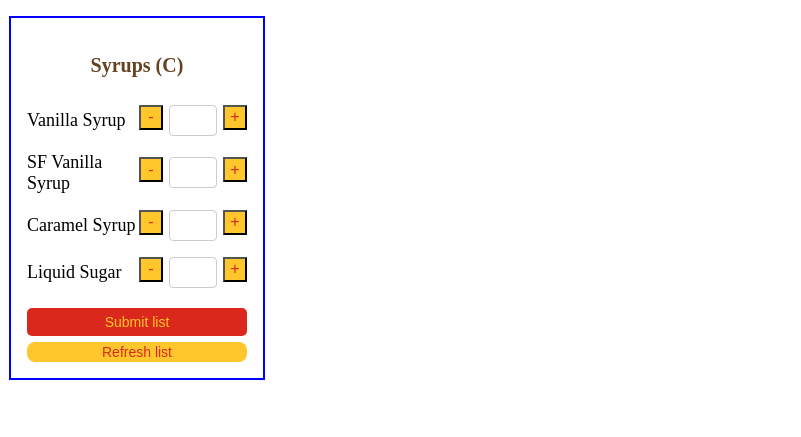
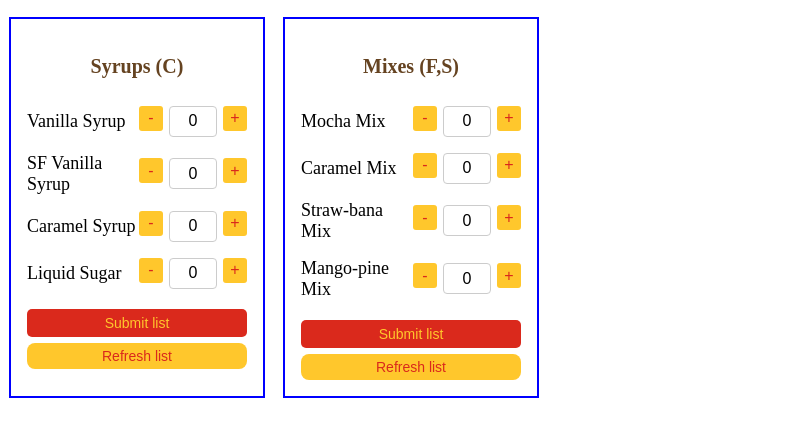
Before and after one commit to Tinyrabbit25/Stock_List_APP, a plain HTML site: page index.html in a window 1280 px wide. Shown: the part 49-486 px from the top of the page, without its empty margins (0-801 px from the left). Drawn offline with Linux system fonts and the light colour scheme.

Commit message:
Added a new card with a new set of Stock list.

```diff
--- a/Script.js
+++ b/Script.js
@@ -1,20 +1,22 @@
 document.addEventListener("DOMContentLoaded", () => {
-  const syrupRows = document.querySelectorAll(".SyrupRow");
-  const submitBtn = document.getElementById("submitBtn");
-  const refreshBtn = document.getElementById("refreshBtn");  // 🆕 NEW button for refresh
-  const updateBtn = document.getElementById("updateBtn");
-  const checklist = document.getElementById("checklist");
+  // Select all cards (both syrup and mixes)
+  const cards = document.querySelectorAll(".Card, .Card2");
 
-  // Initialize checklist hidden and style it for visibility
+  cards.forEach(card => {
+    const rows = card.querySelectorAll(".SyrupRow, .MixesRow"); // Rows inside this card
+    const submitBtn = card.querySelector(".submitBtn");
+    const refreshBtn = card.querySelector(".refreshBtn");
+    const updateBtn = card.querySelector(".updateBtn");
+    const checklist = card.querySelector(".checklist");
+
     checklist.style.display = "none";
 
-  // 🆕 NEW: Use input[type=number] instead of span, update quantity logic accordingly
-  syrupRows.forEach((row) => {
+    // Setup quantity buttons and input behavior per row
+    rows.forEach(row => {
       const decrementBtn = row.querySelector(".Quantity button:first-child");
       const incrementBtn = row.querySelector(".Quantity button:last-child");
       const quantityInput = row.querySelector(".Quantity input");
 
-    // Ensure quantity input always stays >= 0
       quantityInput.addEventListener("input", () => {
         if (quantityInput.value === "" || parseInt(quantityInput.value) < 0) {
           quantityInput.value = 0;
@@ -36,11 +38,11 @@ document.addEventListener("DOMContentLoaded", () => {
       });
     });
 
-  // Submit button logic (no change here, just now reads from input.value)
+    // Submit button logic
     submitBtn.addEventListener("click", () => {
       checklist.innerHTML = ""; // Clear previous checklist items
 
-    syrupRows.forEach((row) => {
+      rows.forEach(row => {
         const labelText = row.dataset.label;
         const quantityInput = row.querySelector(".Quantity input");
         const quantity = quantityInput.value;
@@ -58,37 +60,33 @@ document.addEventListener("DOMContentLoaded", () => {
         }
       });
 
-    // Show checklist inside the same card
       checklist.style.display = "block";
 
-    // Hide syrup rows and submit & refresh buttons
-    syrupRows.forEach(row => row.style.display = "none");
+      rows.forEach(row => (row.style.display = "none"));
       submitBtn.style.display = "none";
-    refreshBtn.style.display = "none";  // 🆕 NEW hides refresh on submit
-
-    // Show update button inside the same card
+      refreshBtn.style.display = "none";
       updateBtn.style.display = "inline-block";
     });
 
-  // Refresh button logic - clears all inputs to 0
+    // Refresh button logic — clears inputs only inside this card
     refreshBtn.addEventListener("click", () => {
-    syrupRows.forEach((row) => {
+      rows.forEach(row => {
         const quantityInput = row.querySelector(".Quantity input");
         quantityInput.value = 0;
       });
     });
 
-  // Update button logic (bring user back to form to edit)
+    // Update button logic — show inputs again
     updateBtn.addEventListener("click", () => {
       checklist.style.display = "none";
-    syrupRows.forEach(row => row.style.display = "flex");
+      rows.forEach(row => (row.style.display = "flex"));
       submitBtn.style.display = "inline-block";
-    refreshBtn.style.display = "inline-block";  // 🆕 show refresh button again
+      refreshBtn.style.display = "inline-block";
       updateBtn.style.display = "none";
     });
 
     // Checklist crossing out on checkbox toggle
-  checklist.addEventListener("change", (e) => {
+    checklist.addEventListener("change", e => {
       if (e.target.type === "checkbox") {
         const label = e.target.parentElement;
         label.style.textDecoration = e.target.checked ? "line-through" : "none";
@@ -96,3 +94,4 @@ document.addEventListener("DOMContentLoaded", () => {
       }
     });
   });
+});
--- a/Style.css
+++ b/Style.css
@@ -1,19 +1,18 @@
-:root{
-    --text-color:#FFC72C;
+:root {
+  --text-color: #FFC72C;
   --main-color: #DA291C;
   --secondary-color: #4B57DB;
   --third-color: #654321;
 }
 
-h1{
+h1 {
   font-weight: 2000;
   font-size: 26px;
   text-align: center;
   text-decoration: underline;
 }
 
-
-.Card{
+.Card {
   display: flex;
   flex-direction: column;
   border: 2px solid blue;
@@ -23,22 +22,34 @@ h1{
   margin: 1px;
 }
 
-.Card h3{
+.Card h3 {
   font-size: 20px;
   color: var(--third-color);
   text-align: center;
 }
 
-.Syrup label{
+.Card2 {
+  display: flex;
+  flex-direction: column;
+  border: 2px solid blue;
+  padding: 16px;
+  max-width: 220px;
+  min-height: 200px;
+  margin: 1px;
+}
+
+.Card2 h3 {
   font-size: 20px;
+  color: var(--third-color);
   text-align: center;
 }
 
-.SyrupRow{
+.SyrupRow,
+.MixesRow {
   display: flex;
   justify-content: space-between;
   align-items: center;
-    margin : 8px 0;
+  margin: 8px 0;
 }
 
 .Syrup {
@@ -49,7 +60,20 @@ h1{
   gap: 6px;
 }
 
-.Quantity button{
+.Mixes {
+  font-size: 18px;
+  font-weight: 100;
+  display: flex;
+  align-items: center;
+  gap: 6px;
+}
+
+.Quantity {
+  display: flex;
+  align-items: baseline center;
+}
+
+.Quantity button {
   width: 24px;
   height: 25px;
   font-size: 16px;
@@ -57,19 +81,16 @@ h1{
   color: var(--main-color);
   cursor: pointer;
   padding: 0;
+  border: none;
+  border-radius: 3px;
 }
 
-.Quantity button:hover{
+.Quantity button:hover {
   background-color: var(--secondary-color);
   transition: 0.4s ease-in-out;
 }
 
-.Quantity{
-  display: flex;
-  align-items:baseline center;
-}
-
-.Quantity input[type="number"] { /* Manual input type */
+.Quantity input[type="number"] {
   width: 36px;
   text-align: center;
   font-size: 16px;
@@ -81,42 +102,42 @@ h1{
 }
 
 input[type=number]::-webkit-outer-spin-button,
-input[type=number]::-webkit-inner-spin-button{
+input[type=number]::-webkit-inner-spin-button {
   -webkit-appearance: none;
-   margin:0;
+  margin: 0;
 }
 
 /* Colors for Title */
-.Half-red{
+.Half-red {
   color: var(--text-color);
 }
 
-.Half-yellow{
+.Half-yellow {
   color: var(--main-color);
 }
 
-.Warm-blue{
+.Warm-blue {
   color: var(--secondary-color);
 }
 
 /* Checklist items */
-#checklist {
+.checklist {
   list-style: none;
   padding: 0;
   width: 100%;
 }
 
-#checklist li {
+.checklist li {
   margin: 8px 0;
   font-size: 16px;
 }
 
-#checklist input[type="checkbox"] {
+.checklist input[type="checkbox"] {
   margin-right: 8px;
 }
 
-#submitBtn,
-#updateBtn {
+.submitBtn,
+.updateBtn {
   margin-top: 12px;
   padding: 6px 12px;
   font-size: 14px;
@@ -125,23 +146,31 @@ input[type=number]::-webkit-inner-spin-button{
   cursor: pointer;
 }
 
-#submitBtn {
+.submitBtn {
   background-color: var(--main-color);
   color: var(--text-color);
 }
 
-#updateBtn {
+.updateBtn {
   background-color: var(--secondary-color);
   color: white;
 }
 
-#refreshBtn{
+.refreshBtn {
   background-color: var(--text-color);
   color: var(--main-color);
   font-size: 14px;
   border-radius: 8px;
   border: none;
   cursor: pointer;
-  padding: 0px;
-  height: 20px;
+  padding: 0px 6px;
+  height: 26px;
+  margin-top: 6px;
 }
+
+.card-container {
+  display: flex;
+  flex-wrap: wrap;
+  gap: 1rem;
+  justify-content: left;
+}
--- a/index.html
+++ b/index.html
@@ -17,6 +17,9 @@
     </h1>
   </header>
 
+  <!-------Card container----->
+  <div class="card-container">
+
     <!-- Stock Input Card -->
     <div class="Card" id="stockForm">
       <header>
@@ -28,8 +31,7 @@
         <label class="Syrup">Vanilla Syrup</label>
         <div class="Quantity">
           <button type="button">-</button>
-        <!-- 🆕 NEW: Replace span with input[type=number] -->
-        <input type="number" value="" min="0" />
+          <input type="number" value="0" min="0" />
           <button type="button">+</button>
         </div>
       </div>
@@ -39,8 +41,7 @@
         <label class="Syrup">SF Vanilla Syrup</label>
         <div class="Quantity">
           <button type="button">-</button>
-        <!-- 🆕 NEW -->
-        <input type="number" value="" min="0" />
+          <input type="number" value="0" min="0" />
           <button type="button">+</button>
         </div>
       </div>
@@ -50,8 +51,7 @@
         <label class="Syrup">Caramel Syrup</label>
         <div class="Quantity">
           <button type="button">-</button>
-        <!-- 🆕 NEW -->
-        <input type="number" value="" min="0" />
+          <input type="number" value="0" min="0" />
           <button type="button">+</button>
         </div>
       </div>
@@ -61,21 +61,76 @@
         <label class="Syrup">Liquid Sugar</label>
         <div class="Quantity">
           <button type="button">-</button>
-        <!-- 🆕 NEW -->
-        <input type="number" value="" min="0" />
+          <input type="number" value="0" min="0" />
           <button type="button">+</button>
         </div>
       </div>
 
       <!-- Buttons -->
-    <button id="submitBtn">Submit list</button>
-    <button id="refreshBtn" style="margin-top: 6px;">Refresh list</button>
-    <button id="updateBtn" style="display: none;">Update List</button>
+      <button class="submitBtn">Submit list</button>
+      <button class="refreshBtn" style="margin-top: 6px;">Refresh list</button>
+      <button class="updateBtn" style="display: none;">Update List</button>
 
       <!-- Checklist will show here -->
-    <ul id="checklist" style="display:none; margin-top: 20px; list-style: none; padding-left: 0;"></ul>
+      <ul class="checklist" style="display:none; margin-top: 20px; list-style: none; padding-left: 0;"></ul>
+    </div>
 
+    <!------Mixes Card-------->
+    <div class="Card2" id="Stockform2">
+      <header>
+        <h3 class="S2"> Mixes (F,S) </h3>
+      </header>
+
+      <!-- Mocha Mix -->
+      <div class="MixesRow" data-label="Mocha Mix">
+        <label class="Mixes">Mocha Mix</label>
+        <div class="Quantity">
+          <button type="button">-</button>
+          <input type="number" value="0" min="0" />
+          <button type="button">+</button>
         </div>
+      </div>
+
+      <!-- Caramel Mix -->
+      <div class="MixesRow" data-label="Caramel Mix">
+        <label class="Mixes">Caramel Mix</label>
+        <div class="Quantity">
+          <button type="button">-</button>
+          <input type="number" value="0" min="0" />
+          <button type="button">+</button>
+        </div>
+      </div>
+
+      <!-- Strawberry Mix -->
+      <div class="MixesRow" data-label="Straw-bana Mix">
+        <label class="Mixes">Straw-bana Mix</label>
+        <div class="Quantity">
+          <button type="button">-</button>
+          <input type="number" value="0" min="0" />
+          <button type="button">+</button>
+        </div>
+      </div>
+
+      <!-- Mango-pine Mix -->
+      <div class="MixesRow" data-label="Mango-pine Mix">
+        <label class="Mixes">Mango-pine Mix</label>
+        <div class="Quantity">
+          <button type="button">-</button>
+          <input type="number" value="0" min="0" />
+          <button type="button">+</button>
+        </div>
+      </div>
+
+      <!-- Buttons -->
+      <button class="submitBtn">Submit list</button>
+      <button class="refreshBtn" style="margin-top: 6px;">Refresh list</button>
+      <button class="updateBtn" style="display: none;">Update List</button>
+
+      <!-- Checklist will show here -->
+      <ul class="checklist" style="display:none; margin-top: 20px; list-style: none; padding-left: 0;"></ul>
+    </div>
+
+  </div> <!---card-container-->
 
   <!-- JavaScript -->
   <script src="Script.js"></script>
```
Lines whose indentation alone changed are shown as unchanged.
